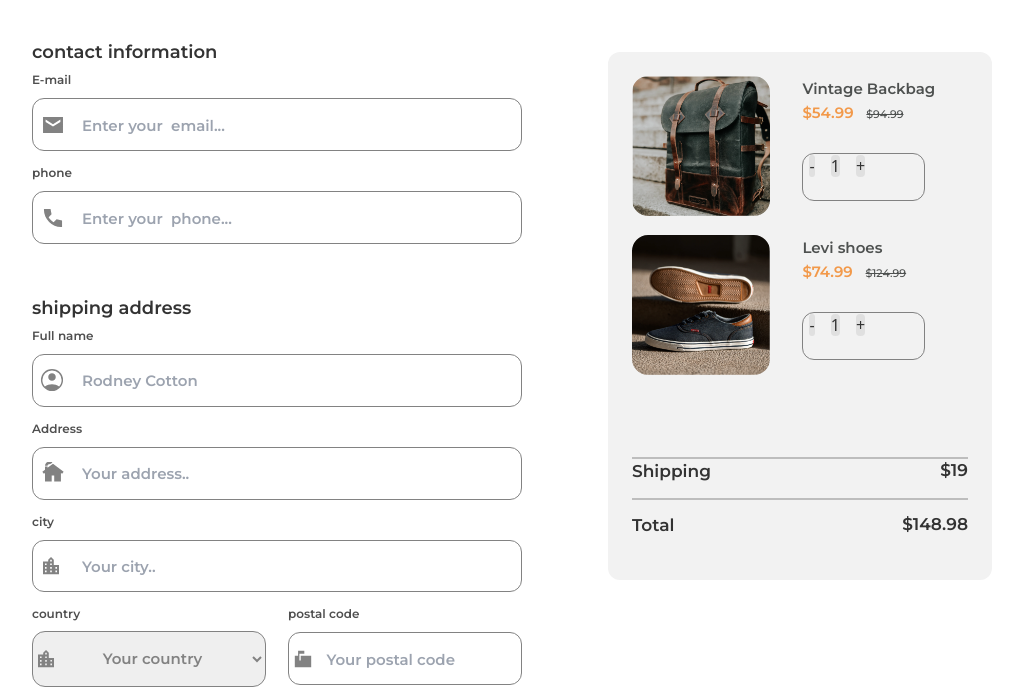
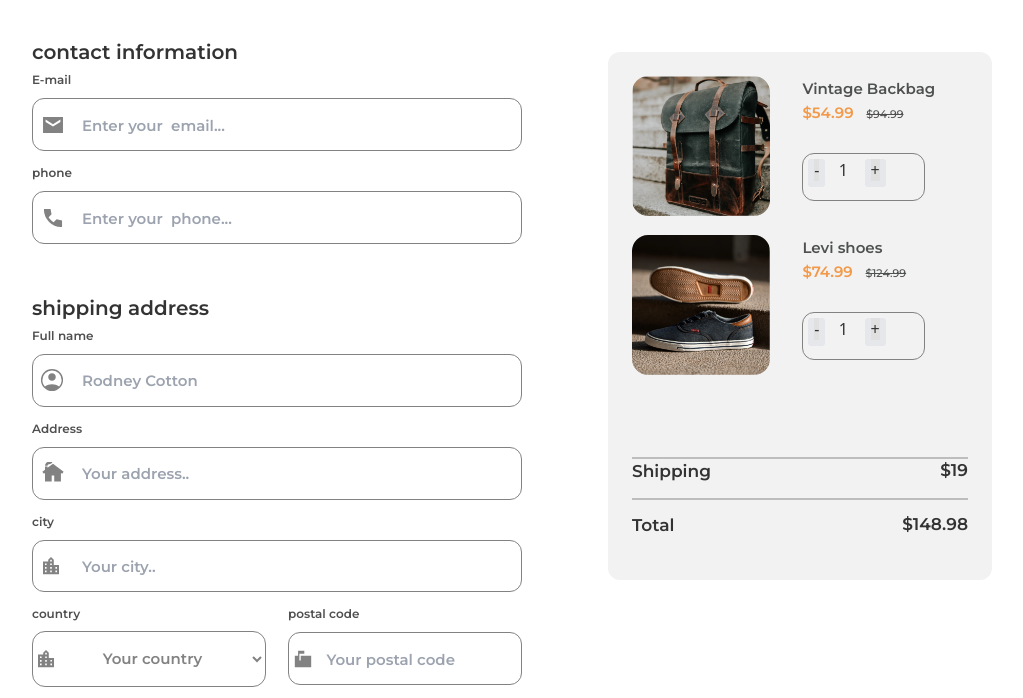
Before and after one commit to orjichimaprince/devchallenge-check-out-page, a website: page index.html in a window 1280 px wide. Shown: the part 102-800 px from the top of the page, without its empty margins (128-1151 px from the left). Drawn offline with nearby package versions, Linux system fonts and the light colour scheme.

Commit message:
Responsive dsign

```diff
--- a/index.html
+++ b/index.html
@@ -82,6 +82,7 @@
             margin-left: -0.8rem;
             height: 3rem;
             margin-block: 1rem;
+            padding: 3px;
         }
 
         button {
@@ -94,11 +95,9 @@
         }
 
         .one {
-            color: #333333;
             font-size: 24;
-            background: #E0E0E0;
             border-radius: 4px;
-            margin: 12px;
+            margin: 8px;
         }
 
         .minus {
@@ -106,7 +105,10 @@
             font-size: 24;
             background: #E0E0E0;
             border-radius: 4px;
-            margin: 12px;
+            margin: 8px;
+            border-bottom-width: 3px;
+            border-right-width: 3px;
+            border-left-width: 3px;
         }
 
         .plus {
@@ -114,7 +116,10 @@
             font-size: 24;
             background: #E0E0E0;
             border-radius: 4px;
-            margin: 12px;
+            margin: 8px;
+            border-bottom-width: 3px;
+            border-right-width: 3px;
+            border-left-width: 3px;
         }
 
         .vintageBag {
@@ -159,7 +164,7 @@
             font-family: 'Montserrat';
             font-style: normal;
             font-weight: bolder;
-            font-size: 14px;
+            font-size: 16px;
             line-height: 17px;
             color: #333333;
             margin-bottom: 0.2rem;
@@ -186,6 +191,7 @@
         select,
         option {
             text-indent: 1.2rem;
+            background-color: transparent;
         }
 
         small {
@@ -357,7 +363,6 @@
             }
             .wrapper {
                 margin-right: 49%;
-                /* margin-top: -64%; */
                 min-height: auto;
                 margin-top: -36.5rem;
             }
@@ -365,7 +370,7 @@
                 font-family: 'Montserrat';
                 font-style: normal;
                 font-weight: 600;
-                font-size: 18px;
+                font-size: 20px;
                 line-height: 22px;
                 color: #333333;
                 margin-bottom: 1rem, 1.1rem;
@@ -425,7 +430,7 @@
                 font-weight: 500;
                 font-size: 10.1px;
                 line-height: 12px;
-                margin-left: -0.2rem;
+                margin-left: -0.1rem;
                 color: #4F4F4F;
                 max-width: 80%;
             }
@@ -441,6 +446,7 @@
             select,
             #checkbox {
                 padding-right: 20px;
+                background-color: transparent;
             }
             .btn {
                 width: 10.5rem;
@@ -513,6 +519,7 @@
                 height: 3rem;
                 row-gap: 80px;
                 margin-block: 1.8rem;
+                padding: 2.5%;
             }
             button {
                 margin: 1rem;
@@ -522,27 +529,37 @@
                 height: auto;
                 background: #E0E0E0;
                 border-radius: 4px;
+                margin-inline: 1%;
             }
             .one {
                 color: #333333;
                 font-size: 24;
-                background: #E0E0E0;
+                background: transparent;
                 border-radius: 4px;
-                margin: 6px;
+                /* border-bottom-width: 4px;
+                border-right-width: 4px;
+                border-left-width: 4px; */
             }
             .minus {
                 color: #333333;
                 font-size: 24;
                 background: #E0E0E0;
                 border-radius: 4px;
-                margin: 6px;
+                border-bottom-width: 6px;
+                border-right-width: 6px;
+                border-left-width: 6px;
+                margin-inline: 1%;
             }
             .plus {
                 color: #333333;
                 font-size: 24;
                 background: #E0E0E0;
                 border-radius: 4px;
-                margin: 6px;
+                /* margin: 3px; */
+                border-bottom-width: 6px;
+                border-right-width: 6px;
+                border-left-width: 6px;
+                margin-inline: 4%;
             }
             hr {
                 border: 0.5px solid #BDBDBD;
```
